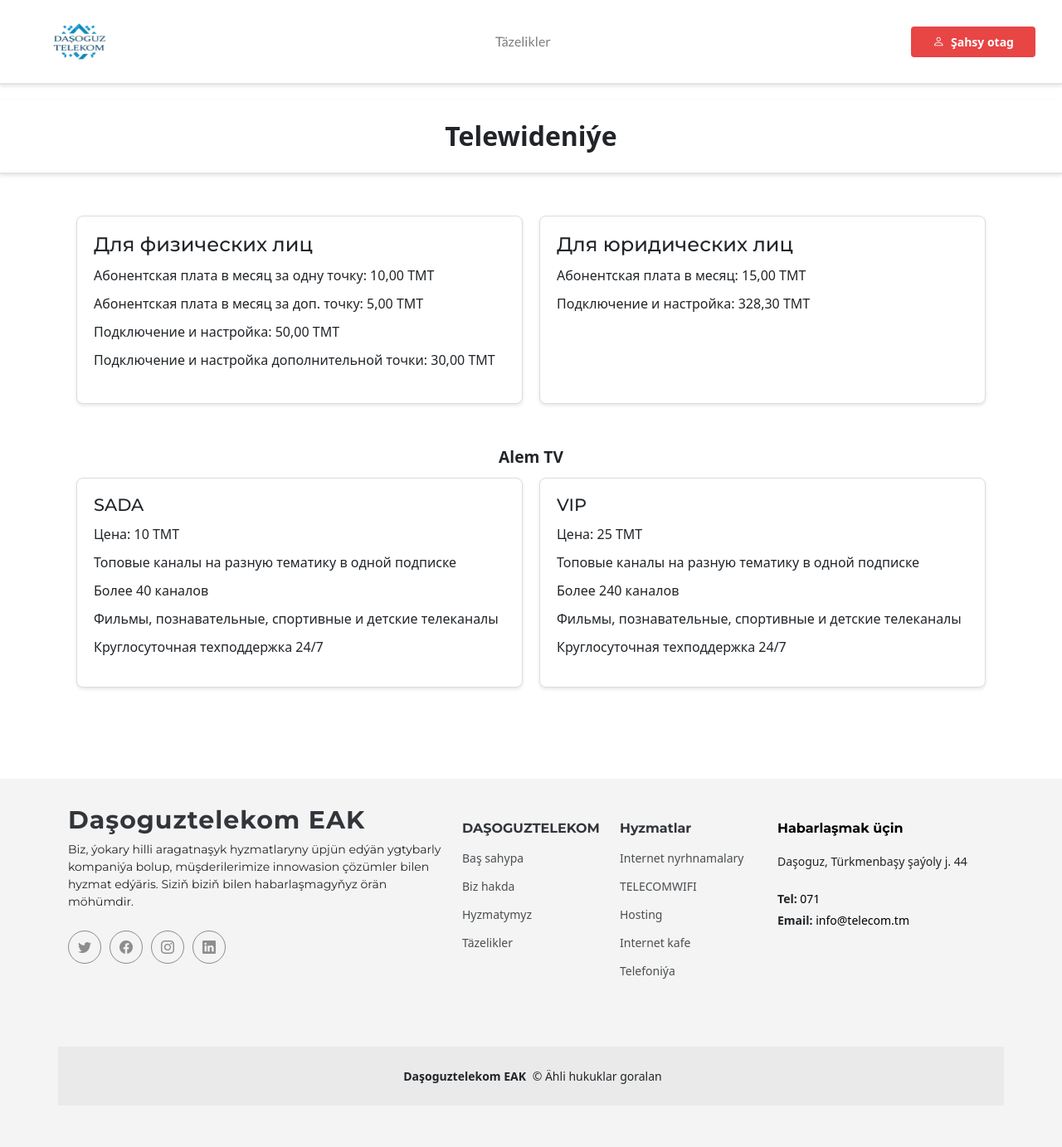
After one commit to axhvn/telecombackend, a Django app: page /telewideniye/ in a window 1280 px wide. The commit adds this page. Shown: the whole page at 83% size. Run offline with Django 5.2, Linux system fonts and the light colour scheme; some libraries are stand-ins or nearby versions.

Commit message:
add a new page

```diff
--- /dev/null
+++ b/main/static/assets/css/telewideniye.css
@@ -0,0 +1,107 @@
+body {
+  font-family: Arial, sans-serif;
+  margin: 0;
+  padding: 0;
+  background-color: #f9f9f9;
+  color: #333;
+  line-height: 1.6;
+}
+
+.header {
+  text-align: center;
+  padding: 20px;
+  font-size: 2rem;
+  font-weight: 700;
+  background-color: #fff;
+  box-shadow: 0 2px 4px rgba(0, 0, 0, 0.1);
+  margin-bottom: 20px;
+}
+
+.container {
+  max-width: 1200px;
+  margin: 0 auto;
+  padding: 20px;
+}
+
+.section {
+  display: flex;
+  flex-wrap: wrap;
+  justify-content: space-between;
+  margin-bottom: 40px;
+}
+
+.plan {
+  flex: 1 1 calc(50% - 20px);
+  background-color: #fff;
+  border: 1px solid #ddd;
+  border-radius: 8px;
+  padding: 20px;
+  box-shadow: 0 2px 4px rgba(0, 0, 0, 0.1);
+  margin: 10px;
+}
+
+.plan h2 {
+  font-size: 1.5rem;
+  margin-bottom: 10px;
+}
+
+.plan ul {
+  list-style: none;
+  padding: 0;
+  margin: 0 0 20px 0;
+}
+
+.plan ul li {
+  margin-bottom: 10px;
+}
+
+.price {
+  font-size: 1.2rem;
+  font-weight: bold;
+  color: #000;
+  margin-top: 10px;
+}
+
+.alem-tv {
+  text-align: center;
+  margin-top: 40px;
+  font-size: 1.2rem;
+  font-weight: bold;
+}
+
+.tv-section {
+  display: flex;
+  flex-wrap: wrap;
+  justify-content: space-between;
+  align-items: flex-start;
+}
+
+.tv-plan {
+  flex: 1 1 calc(50% - 20px);
+  background-color: #fff;
+  border: 1px solid #ddd;
+  border-radius: 8px;
+  padding: 20px;
+  box-shadow: 0 2px 4px rgba(0, 0, 0, 0.1);
+  margin: 10px;
+}
+
+.tv-plan h3 {
+  font-size: 1.3rem;
+  margin-bottom: 10px;
+}
+
+.tv-plan ul {
+  list-style: none;
+  padding: 0;
+}
+
+.tv-plan ul li {
+  margin-bottom: 10px;
+}
+
+@media (max-width: 768px) {
+  .plan, .tv-plan {
+      flex: 1 1 100%;
+  }
+}
--- a/main/templates/home.html
+++ b/main/templates/home.html
@@ -282,7 +282,7 @@ Esasy sahypa
             <div class="service-item d-flex">
               <div class="icon flex-shrink-0"><i class="bi bi-tv"></i></div>
               <div>
-                <h4 class="title"><a href="#" class="stretched-link">Telewideniýe</a></h4>
+                <h4 class="title"><a href="{% url 'telewideniye' %}" class="stretched-link">Telewideniýe</a></h4>
                 <p class="description">Ýokary hilli telewideniýe hyzmatlary, müşderilere durnukly we ygtybarly wideo aragatnaşyk çözgütlerini hödürleýär.</p>
               </div>
             </div>
@@ -304,7 +304,7 @@ Esasy sahypa
             <div class="service-item d-flex">
               <div class="icon flex-shrink-0"><i class="bi bi-telephone"></i></div>
               <div>
-                <h4 class="title"><a href="#" class="stretched-link">Telefoniya</a></h4>
+                <h4 class="title"><a href="{% url 'telephone' %}" class="stretched-link">Telefoniya</a></h4>
                 <p class="description">Durnukly we ygtybarly telefon hyzmatlary, ýokary hilli ses we wideo aragatnaşyk çözgütleri.</p>
               </div>
             </div>
--- a/main/templates/main_layout.html
+++ b/main/templates/main_layout.html
@@ -161,7 +161,7 @@
                 <a href="{% url 'internet_cafe' %}">Internet kafe</a>
               </li>
               <li>
-                <a href="#services">Telefoniýa</a>
+                <a href="{% url 'telephone' %}">Telefoniýa</a>
               </li>
             </ul>
           </div>
--- /dev/null
+++ b/main/templates/telewideniye.html
@@ -0,0 +1,67 @@
+{% extends 'main_layout.html' %}
+{% load static %}
+{% block title %}
+Internet Cafe - Daşaguztelecom
+{% endblock title %}
+{% block head %}
+<link href="{% static 'assets/css/main.css' %}" rel="stylesheet">
+<link href="{% static 'assets/css/new.css' %}" rel="stylesheet">
+<link href="{% static 'assets/css/telewideniye.css' %}" rel="stylesheet">
+<link rel="stylesheet" href="{% static 'assets/vendor/bootstrap/css/bootstrap.min.css' %}">
+{% endblock head %}
+{% block body %}
+    <div style="height: 15vh;"></div>
+    <div class="header">Telewideniýe</div>
+
+    <div class="container">
+        <div class="section">
+            <div class="plan">
+                <h2>Для физических лиц</h2>
+                <ul>
+                    <li>Абонентская плата в месяц за одну точку: 10,00 TMT</li>
+                    <li>Абонентская плата в месяц за доп. точку: 5,00 TMT</li>
+                    <li>Подключение и настройка: 50,00 TMT</li>
+                    <li>Подключение и настройка дополнительной точки: 30,00 TMT</li>
+                </ul>
+            </div>
+            <div class="plan">
+                <h2>Для юридических лиц</h2>
+                <ul>
+                    <li>Абонентская плата в месяц: 15,00 TMT</li>
+                    <li>Подключение и настройка: 328,30 TMT</li>
+                </ul>
+            </div>
+        </div>
+
+        <div class="alem-tv">Alem TV</div>
+
+        <div class="tv-section">
+            <div class="tv-plan">
+                <h3>SADA</h3>
+                <ul>
+                    <li>Цена: 10 TMT</li>
+                    <li>Топовые каналы на разную тематику в одной подписке</li>
+                    <li>Более 40 каналов</li>
+                    <li>Фильмы, познавательные, спортивные и детские телеканалы</li>
+                    <li>Круглосуточная техподдержка 24/7</li>
+                </ul>
+            </div>
+            <div class="tv-plan">
+                <h3>VIP</h3>
+                <ul>
+                    <li>Цена: 25 TMT</li>
+                    <li>Топовые каналы на разную тематику в одной подписке</li>
+                    <li>Более 240 каналов</li>
+                    <li>Фильмы, познавательные, спортивные и детские телеканалы</li>
+                    <li>Круглосуточная техподдержка 24/7</li>
+                </ul>
+            </div>
+        </div>
+    </div>
+    <div style="height: 10vh;"></div>
+
+    {% endblock body %}
+    {% block scripts %}
+    <script src="{% static 'assets/js/main.js' %}"></script>
+    <script src="{% static 'assets/vendor/bootstrap/js/bootstrap.bundle.min.js' %}"></script>
+    {% endblock scripts %}
--- a/main/views.py
+++ b/main/views.py
@@ -128,5 +128,11 @@ def hosting_virtual(request: HttpRequest):
 def hosting_physical(request: HttpRequest):
     return render(request, "hosting_physical.html")
 
+def telewideniye(request: HttpRequest):
+    return render(request, "telewideniye.html")
+
+def telephone(request: HttpRequest):
+    return render(request, "telephone.html")
+
 
 # def blog(request):
--- a/telecom_backend/urls.py
+++ b/telecom_backend/urls.py
@@ -39,6 +39,8 @@ urlpatterns = [
     path("hosting/", hosting, name="hosting"),
     path("hosting_virtual/", hosting_virtual, name="hosting_virtual"),
     path("hosting_physical/", hosting_physical, name="hosting_physical"),
+    path("telewideniye/", telewideniye, name="telewideniye"),
+    path("telephone/", telephone, name="telephone"),
 ]
 
 
```
Also changed, not shown: main/static/assets/css/telephone.css (added, +79 -0 lines), main/templates/telephone.html (added, +89 -0 lines).
